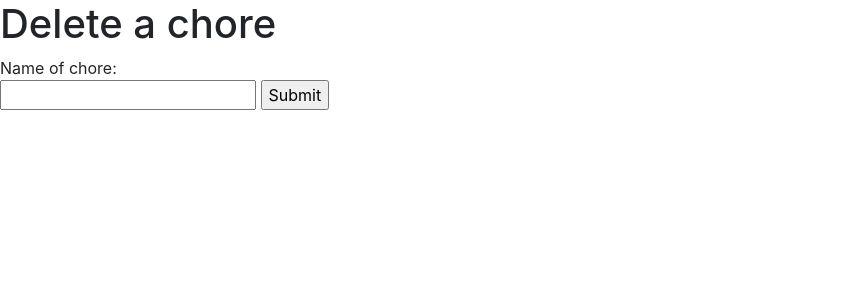
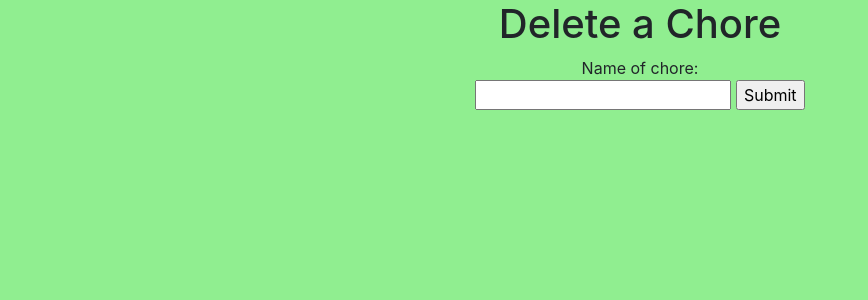
Before and after one commit to catonsun/cs329e-3, a Flask app: page /delete in a window 1280 px wide. Shown: the top 300 px of the page, without its empty margins (0-868 px from the left). Run offline with Flask 2, Linux system fonts and the light colour scheme; some libraries are stand-ins or nearby versions.

Commit message:
formated delete page

```diff
--- a/TEMPLATES/delete.html
+++ b/TEMPLATES/delete.html
@@ -1,11 +1,14 @@
 {% extends 'layout.html' %}
 
 {% block body %}
-
-<h1>Delete a chore</h1>
+<center>
+<h1>Delete a Chore</h1>
 <form action="/delete" method="post" enctype="multipart/form-data">
     Name of chore:<br>
     <input type="text" name="chore">
     <input type="submit" value="Submit">
 </form>
+</center>
+<body style="background-color:lightgreen">
+</body>
 {% endblock %}
```
